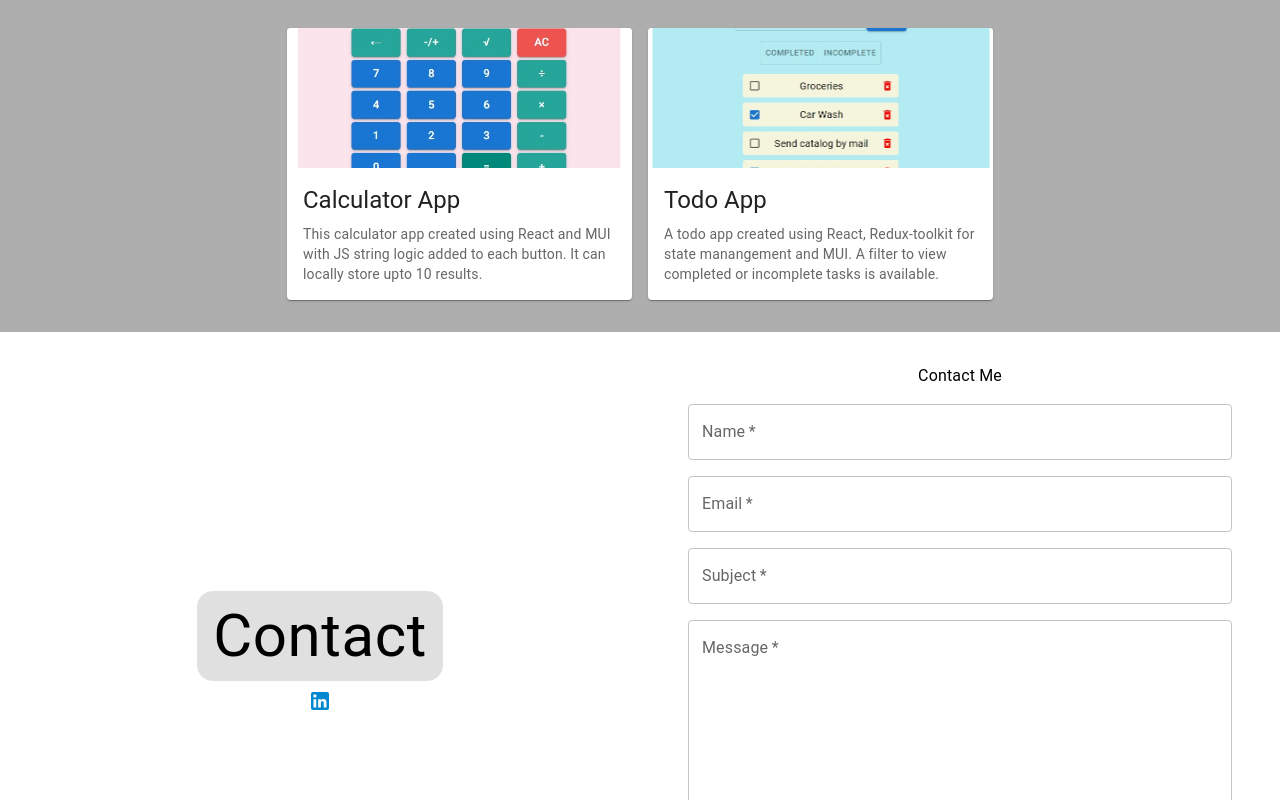
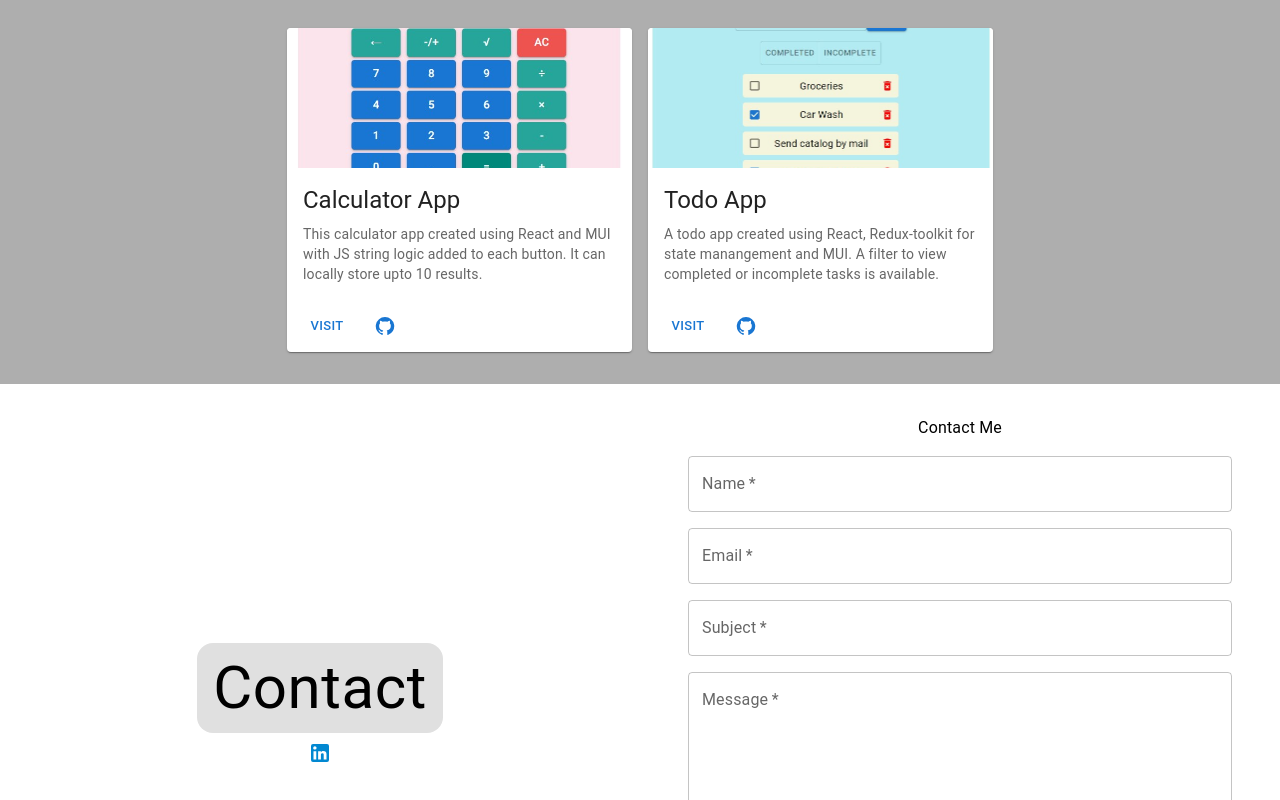
Before and after one commit to kranthivr/portfolio, a React (Vite) app: page / in a window 1280 px wide. Shown: the part 1080-1880 px from the top of the page. Built offline with nearby package versions, Linux system fonts and the light colour scheme.

Commit message:
Added Home Link and Modified Project Cards

```diff
--- a/src/components/MainContent.jsx
+++ b/src/components/MainContent.jsx
@@ -6,6 +6,7 @@ import React from "react";
 function MainContent() {
   return (
     <Stack
+      id="home"
       mt="60px"
       direction={{ xs: "column", md: "row-reverse" }}
       spacing={4}
--- a/src/components/NavBar.jsx
+++ b/src/components/NavBar.jsx
@@ -11,7 +11,7 @@ import Button from "@mui/material/Button";
 import MenuItem from "@mui/material/MenuItem";
 import { Stack } from "@mui/material";
 
-const pages = ["About", "Projects", "Contact"];
+const pages = ["Home", "About", "Projects", "Contact"];
 
 const NavBar = () => {
   const [anchorElNav, setAnchorElNav] = React.useState(null);
--- a/src/components/ParticlesBG.jsx
+++ b/src/components/ParticlesBG.jsx
@@ -4,7 +4,6 @@ import { useCallback } from "react";
 
 export default function ParticlesBG() {
   const particlesInit = useCallback(async (engine) => {
-    console.log(engine);
     // you can initiate the tsParticles instance (engine) here, adding custom shapes or presets
     // this loads the tsparticles package bundle, it's the easiest method for getting everything ready
     // starting from v2 you can add only the features you need reducing the bundle size
@@ -12,7 +11,7 @@ export default function ParticlesBG() {
   }, []);
 
   const particlesLoaded = useCallback(async (container) => {
-    await console.log(container);
+    await container;
   }, []);
 
   return (
@@ -28,6 +27,7 @@ export default function ParticlesBG() {
         particles: {
           number: {
             value: 120,
+            max: 150,
             density: {
               enable: true,
               value_area: 1121.687017273981,
--- a/src/components/Projects.jsx
+++ b/src/components/Projects.jsx
@@ -1,9 +1,12 @@
 import {
   Box,
+  Button,
   Card,
   CardActionArea,
+  CardActions,
   CardContent,
   CardMedia,
+  IconButton,
   Link,
   Stack,
   Typography,
@@ -11,6 +14,7 @@ import {
 import calculator from "../images/calculator.jpg";
 import todo from "../images/todo.jpg";
 import React, { useRef } from "react";
+import GitHubIcon from "@mui/icons-material/GitHub";
 
 function Projects() {
   return (
@@ -30,15 +34,6 @@ function Projects() {
         margin={4}
       >
         <Card sx={{ maxWidth: 345 }}>
-          <CardActionArea
-            href="http://calculator-b528f.web.app/"
-            target="_blank"
-            sx={{
-              "&:hover": {
-                backgroundColor: "#90caf9",
-              },
-            }}
-          >
           <CardMedia
             component="img"
             height="140"
@@ -51,22 +46,32 @@ function Projects() {
             </Typography>
             <Typography variant="body2" color="text.secondary">
               This calculator app created using React and MUI with JS string
-                logic added to each button. It can locally store upto 10
-                results.
+              logic added to each button. It can locally store upto 10 results.
             </Typography>
           </CardContent>
-          </CardActionArea>
+          <CardActions sx={{ display: "flex" }}>
+            <Button
+              size="small"
+              href="http://calculator-b528f.web.app/"
+              target="_blank"
+              sx={{
+                ":hover": { backgroundColor: "#bbdefb" },
+              }}
+            >
+              Visit
+            </Button>
+            <IconButton
+              href="https://github.com/kranthivr/calculator.git"
+              target="_blank"
+              sx={{
+                ":hover": { backgroundColor: "#81c1f5" },
+              }}
+            >
+              <GitHubIcon fontSize="small" color="primary" />
+            </IconButton>
+          </CardActions>
         </Card>
         <Card sx={{ maxWidth: 345 }}>
-          <CardActionArea
-            href="http://todo-5af0b.web.app/"
-            target="_blank"
-            sx={{
-              "&:hover": {
-                backgroundColor: "#90caf9",
-              },
-            }}
-          >
           <CardMedia component="img" height="140" image={todo} alt="todo" />
           <CardContent>
             <Typography gutterBottom variant="h5" component="div">
@@ -78,7 +83,27 @@ function Projects() {
               tasks is available.
             </Typography>
           </CardContent>
-          </CardActionArea>
+          <CardActions sx={{ display: "flex" }}>
+            <Button
+              size="small"
+              href="https://todo-5af0b.web.app/"
+              target="_blank"
+              sx={{
+                ":hover": { backgroundColor: "#bbdefb" },
+              }}
+            >
+              Visit
+            </Button>
+            <IconButton
+              href="https://github.com/kranthivr/todo.git"
+              target="_blank"
+              sx={{
+                ":hover": { backgroundColor: "#81c1f5" },
+              }}
+            >
+              <GitHubIcon fontSize="small" color="primary" />
+            </IconButton>
+          </CardActions>
         </Card>
       </Stack>
     </Stack>
```
Lines whose indentation alone changed are shown as unchanged.
